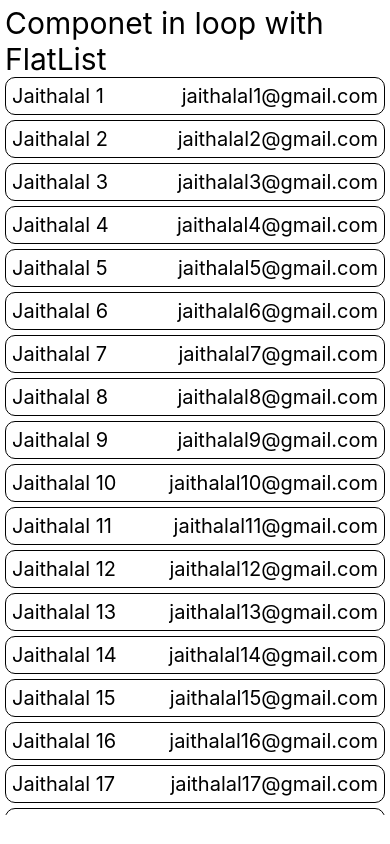
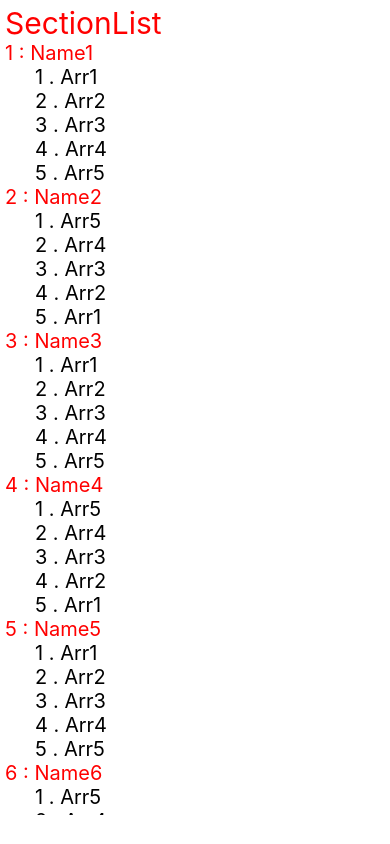
Before and after one commit to gopalkushwah/React-Native, a React Native app: screen / in a window 390 px wide. Built offline with nearby package versions, Linux system fonts and the light colour scheme.

Commit message:
Section List , nested array

```diff
--- a/components/User.tsx
+++ b/components/User.tsx
@@ -1,20 +1,66 @@
 import React from 'react'
-import { Text, View, StyleSheet, FlatList, TextInput, ScrollView } from 'react-native';
+import { Text, View, StyleSheet, FlatList, TextInput, ScrollView, SectionList } from 'react-native';
+import styles1 from './../style/style';
 
 {/*
 
 */}
 const User = () : JSX.Element  => {
+    const userData = [
+        {
+            id : 1,
+            name : 'Name1',
+            data : ['Arr1','Arr2','Arr3','Arr4','Arr5']
+        },
+        {
+            id : 2,
+            name : 'Name2',
+            data : ['Arr5','Arr4','Arr3','Arr2','Arr1']
+        },
+        {
+            id : 3,
+            name : 'Name3',
+            data : ['Arr1','Arr2','Arr3','Arr4','Arr5']
+        },
+        {
+            id : 4,
+            name : 'Name4',
+            data : ['Arr5','Arr4','Arr3','Arr2','Arr1']
+        },
+        {
+            id : 5,
+            name : 'Name5',
+            data : ['Arr1','Arr2','Arr3','Arr4','Arr5']
+        },
+        {
+            id : 6,
+            name : 'Name6',
+            data : ['Arr5','Arr4','Arr3','Arr2','Arr1']
+        },
+        {
+            id : 7,
+            name : 'Name7',
+            data : ['Arr1','Arr2','Arr3','Arr4','Arr5']
+        },
+        {
+            id : 8,
+            name : 'Name8',
+            data : ['Arr5','Arr4','Arr3','Arr2','Arr1']
+        },
+        {
+            id : 9,
+            name : 'Name9',
+            data : ['Arr1','Arr2','Arr3','Arr4','Arr5']
+        },
+        {
+            id : 10,
+            name : 'Name10',
+            data : ['Arr5','Arr4','Arr3','Arr2','Arr1']
+        },
 
-    const data = [];
 
-    for (let i = 1; i <= 50; i++) {
-      data.push({
-        id: i,
-        name: `Jaithalal ${i}`,
-        email: `jaithalal${i}@gmail.com`
-      });
-    }
+
+    ];
 
 
     return (
@@ -23,43 +69,30 @@ const User = () : JSX.Element  => {
                 margin: 5,
                 height : 810
              }}>
-            <Text style={{color:'black',fontSize:30}}>Componet in loop with FlatList</Text>
-            <FlatList
-            data={data}
-            renderItem={({item})=>{
-                return(
-                    <UserData item={item}/>
-                )
-            }}
-            />
+            <Text style={{color:'red',fontSize:30}}>SectionList</Text>
+           <SectionList
+                sections={userData}
+                renderItem={({item,index}) => (
+                    <Text style={styles.li}>{index+1} . {item}</Text>
+                )}
+                renderSectionHeader={({section}) => (
+                    <Text style={styles.header}>{section.id} : {section.name}</Text>
+                )}
+           />
         </View>
     )
 }
 
-const UserData = (props: { item: any; }) =>{
-    const item = props.item;
-    return(
-        <View style={styles.box}>
-            <Text style={styles.text}>{item.name}</Text>
-            <Text style={styles.text}>{item.email}</Text>
-        </View>
-    )
-}
 
 const styles = StyleSheet.create({
-    text:{
+    li:{
         fontSize : 20,
         color :'black',
-        flex : 1,
-        margin : 2
+        marginLeft : 30
     },
-    box:{
-        flexDirection :'row',
-        borderWidth : 1,
-        borderColor:'black',
-        padding : 4,
-        marginBottom : 5,
-        borderRadius : 10
+    header:{
+        fontSize : 20,
+        color :'red',
     },
 })
 
```
